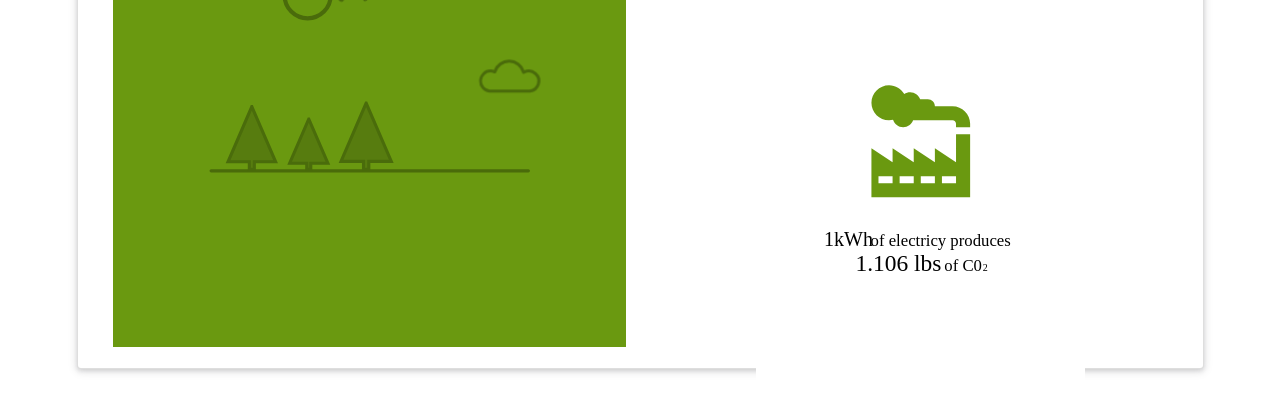
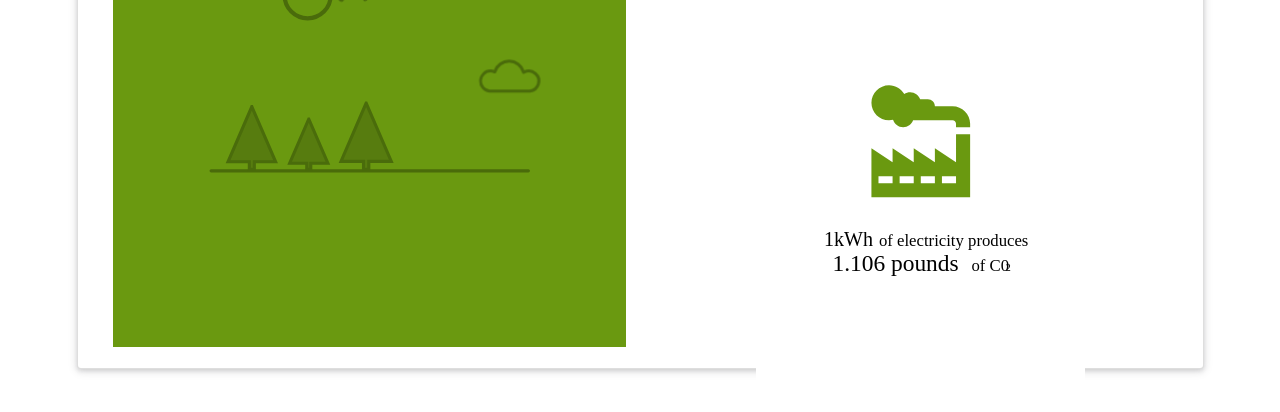
Before and after one commit to sacnayak/energyWidget, a plain HTML site: page index.html in a window 1280 px wide. Both pictures are taken after a click on the link "Trees". Shown: the part 446-858 px from the top of the page. Drawn offline with nearby package versions, Linux system fonts and the light colour scheme.

Commit message:
SVG fixes for the tree-lifeline

```diff
--- a/index.html
+++ b/index.html
@@ -477,10 +477,10 @@ YOU SHALL NOT PASS!!    /      |
                               </g>
                               <text id="1kWh-of-electricy-pr" font-family="SourceSansPro-Regular, Source Sans Pro" font-size="12" font-weight="normal" fill="#000000">
                                   <tspan x="0.668" y="96">1kWh</tspan>
-                                    <tspan x="28.472" y="96" font-size="10"> of electricy produces</tspan>
-                                    <tspan x="19.446" y="111" font-family="SourceSansPro-Semibold, Source Sans Pro" font-size="14" font-weight="500">1.106 lbs</tspan>
-                                    <tspan x="72.562" y="111" font-size="10"> of C0</tspan>
-                                    <tspan x="95.572" y="111" font-size="6">2</tspan>
+                                  <tspan x="28.472" y="96" font-size="10">&nbsp; of electricity produces</tspan>
+                                  <tspan x="5.712" y="111" font-family="SourceSansPro-Semibold, Source Sans Pro" font-size="14" font-weight="500">1.106 pounds </tspan>
+                                  <tspan x="86.296" y="111" font-size="10">&nbsp;of C0</tspan>
+                                  <tspan x="109.306" y="111" font-size="6">2</tspan>
                               </text>
                           </g>
                       </g>
```
Also changed, not shown: images/tree-lifeline-graph.svg. Lines whose indentation alone changed are shown as unchanged.
